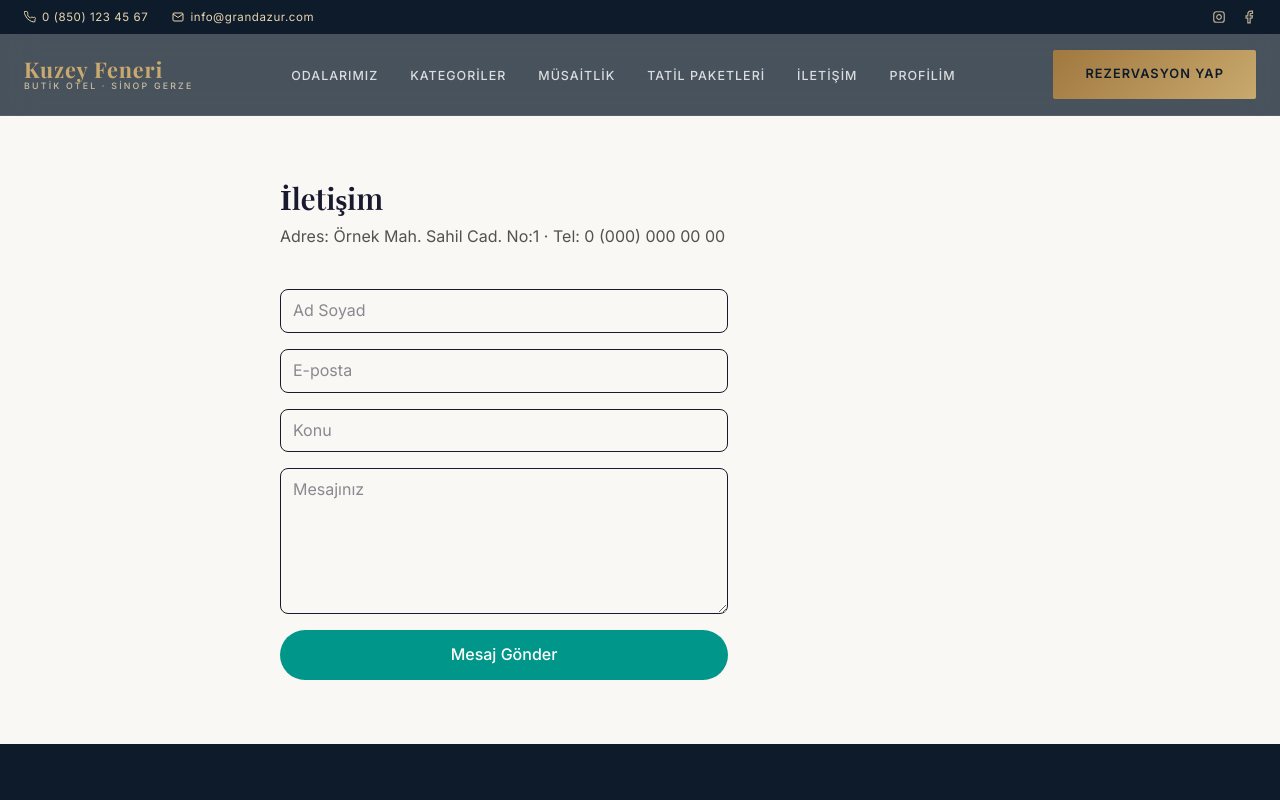
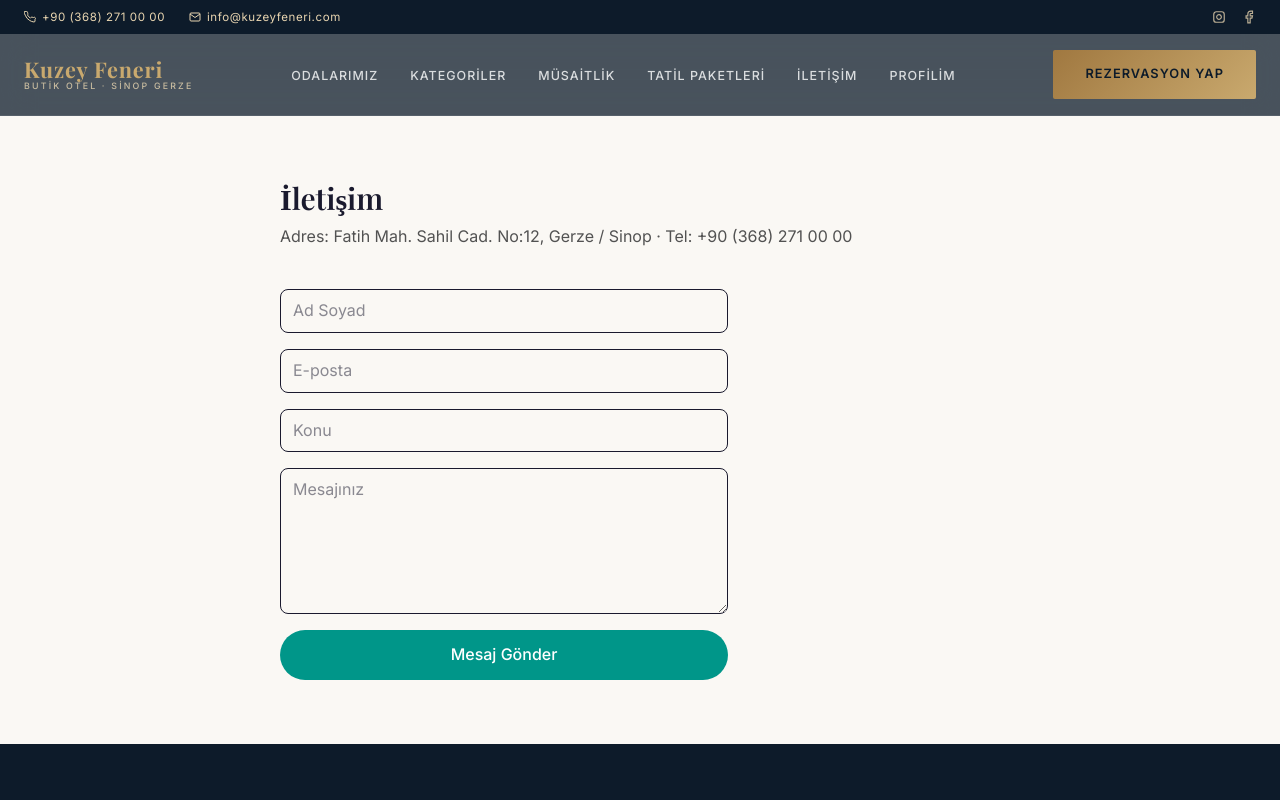
Before and after one commit to mahirr-Art/hotel-reservation-system, a Next.js app: page /iletisim in a window 1280 px wide. Shown: the top 800 px of the page. Built offline with nearby package versions, Linux system fonts and the light colour scheme; a web font is replaced by a local one.

Commit message:
fix: iletisim, navbar ve footer icindeki e-posta, telefon ve adres yer tutucu bilgileri Kuzey Feneri boutique otel bilgileriyle guncellendi

```diff
--- a/app/iletisim/page.tsx
+++ b/app/iletisim/page.tsx
@@ -28,7 +28,7 @@ export default function IletisimPage() {
   return (
     <div className="max-w-3xl mx-auto px-6 py-16">
       <h1 className="text-3xl font-semibold mb-2">İletişim</h1>
-      <p className="text-neutral-600 mb-10">Adres: Örnek Mah. Sahil Cad. No:1 · Tel: 0 (000) 000 00 00</p>
+      <p className="text-neutral-600 mb-10">Adres: Fatih Mah. Sahil Cad. No:12, Gerze / Sinop · Tel: +90 (368) 271 00 00</p>
 
       {sent ? (
         <p className="font-medium">Mesajınız için teşekkürler, en kısa sürede dönüş yapacağız.</p>
--- a/components/Footer.tsx
+++ b/components/Footer.tsx
@@ -26,9 +26,9 @@ export default function Footer() {
   ];
 
   const contacts = [
-    { icon: "M12 2C8.13 2 5 5.13 5 9c0 5.25 7 13 7 13s7-7.75 7-13c0-3.87-3.13-7-7-7zm0 9.5c-1.38 0-2.5-1.12-2.5-2.5s1.12-2.5 2.5-2.5 2.5 1.12 2.5 2.5-1.12 2.5-2.5 2.5z", text: "Sahil Cad. No:1, Sinop Merkez" },
-    { icon: "M22 16.92v3a2 2 0 01-2.18 2 19.79 19.79 0 01-8.63-3.07A19.5 19.5 0 013.07 9.5a19.79 19.79 0 01-3.07-8.67A2 2 0 012 .84h3a2 2 0 012 1.72c.127.96.361 1.903.7 2.81a2 2 0 01-.45 2.11L6.91 8.09a16 16 0 006 6l1.27-1.27a2 2 0 012.11-.45c.907.339 1.85.573 2.81.7A2 2 0 0122 16.92z", text: "0 (850) 123 45 67" },
-    { icon: "M4 4h16c1.1 0 2 .9 2 2v12c0 1.1-.9 2-2 2H4c-1.1 0-2-.9-2-2V6c0-1.1.9-2 2-2zM22 6l-10 7L2 6", text: "info@grandazur.com" },
+    { icon: "M12 2C8.13 2 5 5.13 5 9c0 5.25 7 13 7 13s7-7.75 7-13c0-3.87-3.13-7-7-7zm0 9.5c-1.38 0-2.5-1.12-2.5-2.5s1.12-2.5 2.5-2.5 2.5 1.12 2.5 2.5-1.12 2.5-2.5 2.5z", text: "Fatih Mah. Sahil Cad. No:12, Gerze / Sinop" },
+    { icon: "M22 16.92v3a2 2 0 01-2.18 2 19.79 19.79 0 01-8.63-3.07A19.5 19.5 0 013.07 9.5a19.79 19.79 0 01-3.07-8.67A2 2 0 012 .84h3a2 2 0 012 1.72c.127.96.361 1.903.7 2.81a2 2 0 01-.45 2.11L6.91 8.09a16 16 0 006 6l1.27-1.27a2 2 0 012.11-.45c.907.339 1.85.573 2.81.7A2 2 0 0122 16.92z", text: "+90 (368) 271 00 00" },
+    { icon: "M4 4h16c1.1 0 2 .9 2 2v12c0 1.1-.9 2-2 2H4c-1.1 0-2-.9-2-2V6c0-1.1.9-2 2-2zM22 6l-10 7L2 6", text: "info@kuzeyfeneri.com" },
   ];
 
   return (
--- a/components/Navbar.tsx
+++ b/components/Navbar.tsx
@@ -38,11 +38,11 @@ export default function Navbar() {
           <div className="flex items-center gap-6">
             <span className="flex items-center gap-1.5">
               <svg width="12" height="12" viewBox="0 0 24 24" fill="none" stroke="currentColor" strokeWidth="2"><path d="M22 16.92v3a2 2 0 01-2.18 2 19.79 19.79 0 01-8.63-3.07A19.5 19.5 0 013.07 9.5a19.79 19.79 0 01-3.07-8.67A2 2 0 012 .84h3a2 2 0 012 1.72c.127.96.361 1.903.7 2.81a2 2 0 01-.45 2.11L6.91 8.09a16 16 0 006 6l1.27-1.27a2 2 0 012.11-.45c.907.339 1.85.573 2.81.7A2 2 0 0122 16.92z"/></svg>
-              0 (850) 123 45 67
+              +90 (368) 271 00 00
             </span>
             <span className="flex items-center gap-1.5">
               <svg width="12" height="12" viewBox="0 0 24 24" fill="none" stroke="currentColor" strokeWidth="2"><path d="M4 4h16c1.1 0 2 .9 2 2v12c0 1.1-.9 2-2 2H4c-1.1 0-2-.9-2-2V6c0-1.1.9-2 2-2z"/><polyline points="22,6 12,13 2,6"/></svg>
-              info@grandazur.com
+              info@kuzeyfeneri.com
             </span>
           </div>
           <div className="flex items-center gap-4">
```
